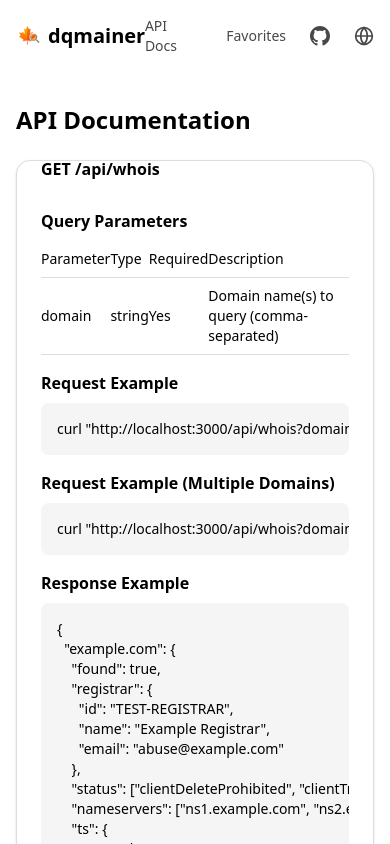
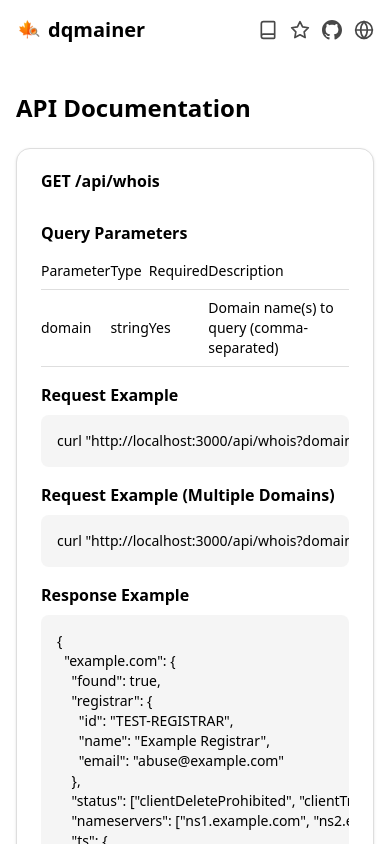
Before and after one commit to isixe/dqmainer, a Next.js app: page /api-docs in a window 390 px wide. Shown: the top 844 px of the page. Built offline with nearby package versions, Linux system fonts and the light colour scheme.

Commit message:
🌈 style(components): update page style

```diff
--- a/src/components/ui/card.tsx
+++ b/src/components/ui/card.tsx
@@ -6,7 +6,7 @@ function Card({ className, ...props }: React.ComponentProps<"div">) {
 	return (
 		<div
 			data-slot="card"
-			className={cn("bg-card text-card-foreground flex flex-col gap-6 rounded-xl border shadow-sm", className)}
+			className={cn("bg-card text-card-foreground flex flex-col gap-6 rounded-xl border py-6 shadow-sm", className)}
 			{...props}
 		/>
 	);
--- a/src/layout/Header.tsx
+++ b/src/layout/Header.tsx
@@ -9,6 +9,40 @@ import {
 	DropdownMenuItem,
 	DropdownMenuTrigger,
 } from "@/components/ui/dropdown-menu";
+
+function BookIcon() {
+	return (
+		<svg xmlns="http://www.w3.org/2000/svg" width="20" height="20" viewBox="0 0 24 24" fill="none" stroke="currentColor" strokeWidth="2" strokeLinecap="round" strokeLinejoin="round">
+			<path d="M4 19.5v-15A2.5 2.5 0 0 1 6.5 2H19a1 1 0 0 1 1 1v18a1 1 0 0 1-1 1H6.5a2.5 2.5 0 0 1 0-5H20" />
+		</svg>
+	);
+}
+
+function StarIcon() {
+	return (
+		<svg xmlns="http://www.w3.org/2000/svg" width="20" height="20" viewBox="0 0 24 24" fill="none" stroke="currentColor" strokeWidth="2" strokeLinecap="round" strokeLinejoin="round">
+			<polygon points="12 2 15.09 8.26 22 9.27 17 14.14 18.18 21.02 12 17.77 5.82 21.02 7 14.14 2 9.27 8.91 8.26 12 2" />
+		</svg>
+	);
+}
+
+function GitHubIcon() {
+	return (
+		<svg xmlns="http://www.w3.org/2000/svg" width="20" height="20" viewBox="0 0 24 24" fill="currentColor">
+			<path d="M12 0c-6.626 0-12 5.373-12 12 0 5.302 3.438 9.8 8.207 11.387.599.111.793-.261.793-.577v-2.234c-3.338.726-4.033-1.416-4.033-1.416-.546-1.387-1.333-1.756-1.333-1.756-1.089-.745.083-.729.083-.729 1.205.084 1.839 1.237 1.839 1.237 1.07 1.834 2.807 1.304 3.492.997.107-.775.418-1.305.762-1.604-2.665-.305-5.467-1.334-5.467-5.931 0-1.311.469-2.381 1.236-3.221-.124-.303-.535-1.524.117-3.176 0 0 1.008-.322 3.301 1.23.957-.266 1.983-.399 3.003-.404 1.02.005 2.047.138 3.006.404 2.291-1.552 3.297-1.23 3.297-1.23.653 1.653.242 2.874.118 3.176.77.84 1.235 1.911 1.235 3.221 0 4.609-2.807 5.624-5.479 5.921.43.372.823 1.102.823 2.222v3.293c0 .319.192.694.801.576 4.765-1.589 8.199-6.086 8.199-11.386 0-6.627-5.373-12-12-12z" />
+		</svg>
+	);
+}
+
+function GlobeIcon() {
+	return (
+		<svg xmlns="http://www.w3.org/2000/svg" width="20" height="20" viewBox="0 0 24 24" fill="none" stroke="currentColor" strokeWidth="2" strokeLinecap="round" strokeLinejoin="round">
+			<circle cx="12" cy="12" r="10" />
+			<path d="M12 2a14.5 14.5 0 0 0 0 20 14.5 14.5 0 0 0 0-20" />
+			<path d="M2 12h20" />
+		</svg>
+	);
+}
 
 export default function Header() {
 	const { t, i18n } = useTranslation();
@@ -22,44 +56,54 @@ export default function Header() {
 			<div className="container mx-auto px-4 py-4 flex items-center justify-between">
 				<Link
 					href="/"
-					className="text-xl font-semibold text-primary hover:opacity-80 transition-opacity flex items-center gap-2">
+					className="text-xl font-semibold text-primary hover:opacity-80 transition-opacity flex items-center gap-2 whitespace-nowrap">
 					<Image src="/favicon.png" alt={t("common.title")} width={24} height={24} className="rounded-sm" />
 					{t("common.title")}
 				</Link>
-				<nav className="flex items-center gap-6">
+
+				{/* Desktop: text links */}
+				<nav className="hidden md:flex items-center gap-5">
 					<Link href="/api-docs" className="text-sm text-muted-foreground hover:text-primary transition-colors">
 						{t("common.apiDocs")}
 					</Link>
 					<Link href="/favorites" className="text-sm text-muted-foreground hover:text-primary transition-colors">
 						{t("common.favorites")}
 					</Link>
-					<a
-						href="https://github.com/isixe/dqmainer"
-						target="_blank"
-						rel="noopener noreferrer"
-						className="text-muted-foreground hover:text-primary transition-colors"
-						aria-label="GitHub">
-						<svg xmlns="http://www.w3.org/2000/svg" width="20" height="20" viewBox="0 0 24 24" fill="currentColor">
-							<path d="M12 0c-6.626 0-12 5.373-12 12 0 5.302 3.438 9.8 8.207 11.387.599.111.793-.261.793-.577v-2.234c-3.338.726-4.033-1.416-4.033-1.416-.546-1.387-1.333-1.756-1.333-1.756-1.089-.745.083-.729.083-.729 1.205.084 1.839 1.237 1.839 1.237 1.07 1.834 2.807 1.304 3.492.997.107-.775.418-1.305.762-1.604-2.665-.305-5.467-1.334-5.467-5.931 0-1.311.469-2.381 1.236-3.221-.124-.303-.535-1.524.117-3.176 0 0 1.008-.322 3.301 1.23.957-.266 1.983-.399 3.003-.404 1.02.005 2.047.138 3.006.404 2.291-1.552 3.297-1.23 3.297-1.23.653 1.653.242 2.874.118 3.176.77.84 1.235 1.911 1.235 3.221 0 4.609-2.807 5.624-5.479 5.921.43.372.823 1.102.823 2.222v3.293c0 .319.192.694.801.576 4.765-1.589 8.199-6.086 8.199-11.386 0-6.627-5.373-12-12-12z" />
-						</svg>
+					<a href="https://github.com/isixe/dqmainer" target="_blank" rel="noopener noreferrer" className="text-muted-foreground hover:text-primary transition-colors" aria-label="GitHub">
+						<GitHubIcon />
 					</a>
 					<DropdownMenu>
 						<DropdownMenuTrigger asChild>
 							<button className="p-0 cursor-pointer border-0 shadow-none bg-transparent text-muted-foreground hover:text-primary transition-colors">
-								<svg
-									xmlns="http://www.w3.org/2000/svg"
-									width="20"
-									height="20"
-									viewBox="0 0 24 24"
-									fill="none"
-									stroke="currentColor"
-									strokeWidth="2"
-									strokeLinecap="round"
-									strokeLinejoin="round">
-									<circle cx="12" cy="12" r="10" />
-									<path d="M12 2a14.5 14.5 0 0 0 0 20 14.5 14.5 0 0 0 0-20" />
-									<path d="M2 12h20" />
-								</svg>
+								<GlobeIcon />
+							</button>
+						</DropdownMenuTrigger>
+						<DropdownMenuContent align="end">
+							<DropdownMenuItem className="cursor-pointer" onClick={() => toggleLanguage("en")}>
+								English
+							</DropdownMenuItem>
+							<DropdownMenuItem className="cursor-pointer" onClick={() => toggleLanguage("zh")}>
+								中文
+							</DropdownMenuItem>
+						</DropdownMenuContent>
+					</DropdownMenu>
+				</nav>
+
+				{/* Mobile: icon only */}
+				<nav className="flex md:hidden items-center gap-3">
+					<Link href="/api-docs" className="text-muted-foreground hover:text-primary transition-colors" aria-label={t("common.apiDocs")}>
+						<BookIcon />
+					</Link>
+					<Link href="/favorites" className="text-muted-foreground hover:text-primary transition-colors" aria-label={t("common.favorites")}>
+						<StarIcon />
+					</Link>
+					<a href="https://github.com/isixe/dqmainer" target="_blank" rel="noopener noreferrer" className="text-muted-foreground hover:text-primary transition-colors" aria-label="GitHub">
+						<GitHubIcon />
+					</a>
+					<DropdownMenu>
+						<DropdownMenuTrigger asChild>
+							<button className="p-0 cursor-pointer border-0 shadow-none bg-transparent text-muted-foreground hover:text-primary transition-colors">
+								<GlobeIcon />
 							</button>
 						</DropdownMenuTrigger>
 						<DropdownMenuContent align="end">
```
